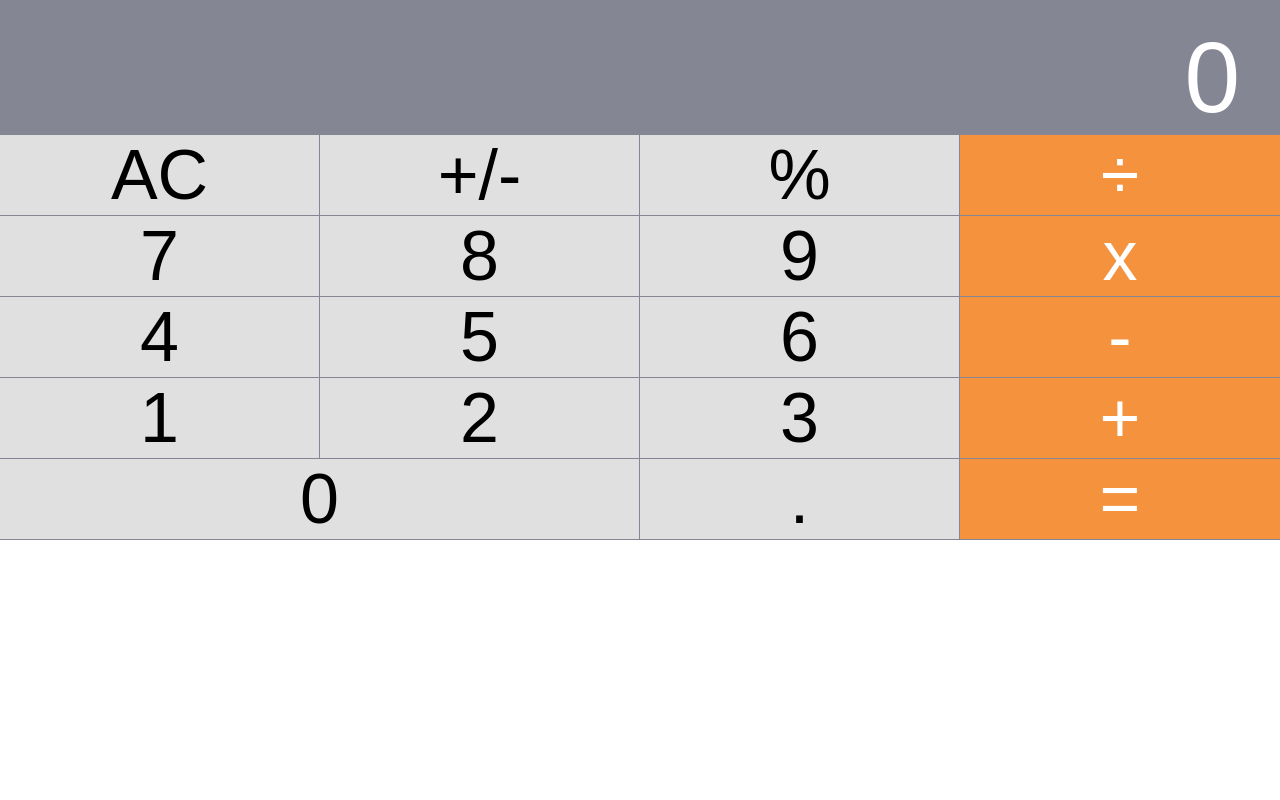
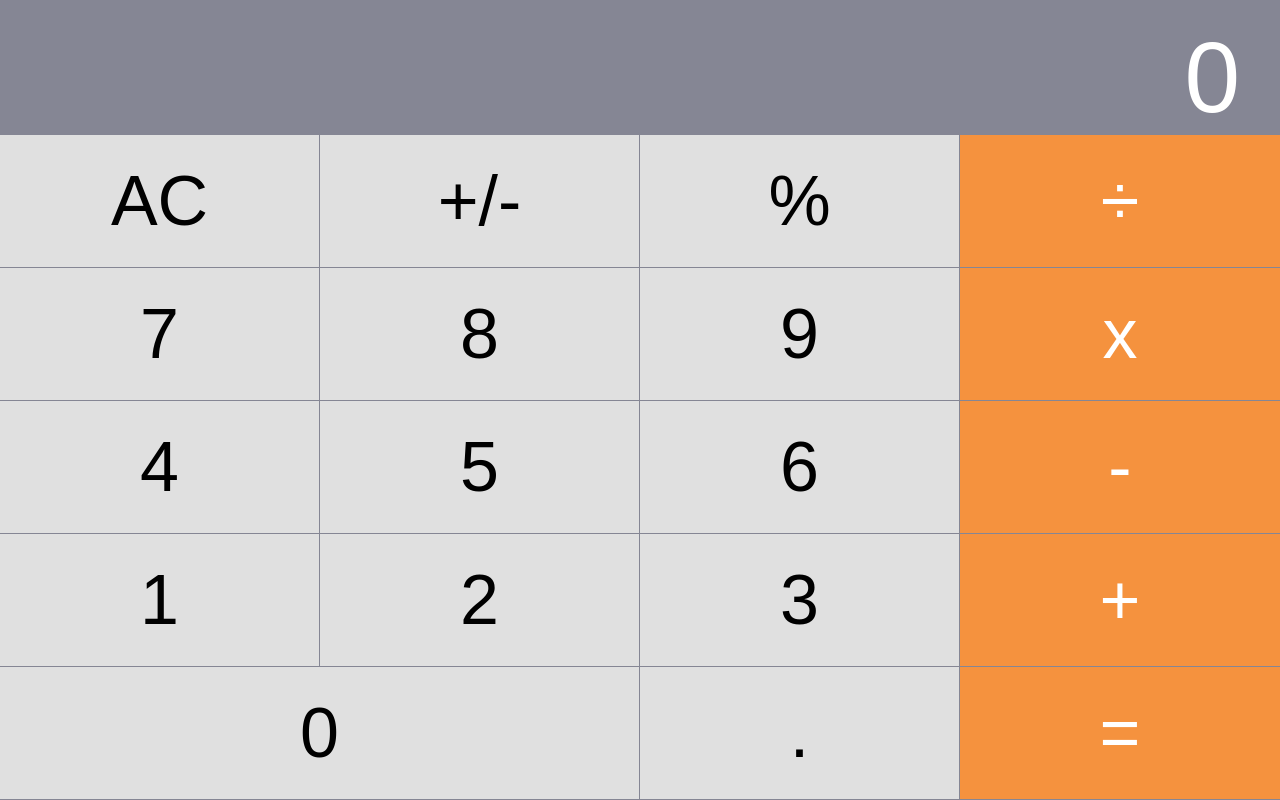
Before and after one commit to jiminkk/calculator, a React (Create React App) app: page / in a window 1280 px wide. Built offline with nearby package versions, Linux system fonts and the light colour scheme.

Commit message:
Added github pages deployment

```diff
--- a/public/index.html
+++ b/public/index.html
@@ -4,37 +4,11 @@
     <meta charset="utf-8">
     <meta name="viewport" content="width=device-width, initial-scale=1, shrink-to-fit=no">
     <meta name="theme-color" content="#000000">
-    <!--
-      manifest.json provides metadata used when your web app is added to the
-      homescreen on Android. See https://developers.google.com/web/fundamentals/engage-and-retain/web-app-manifest/
-    -->
     <link rel="manifest" href="%PUBLIC_URL%/manifest.json">
     <link rel="shortcut icon" href="%PUBLIC_URL%/favicon.ico">
-    <!--
-      Notice the use of %PUBLIC_URL% in the tags above.
-      It will be replaced with the URL of the `public` folder during the build.
-      Only files inside the `public` folder can be referenced from the HTML.
-
-      Unlike "/favicon.ico" or "favicon.ico", "%PUBLIC_URL%/favicon.ico" will
-      work correctly both with client-side routing and a non-root public URL.
-      Learn how to configure a non-root public URL by running `npm run build`.
-    -->
-    <title>React App</title>
+    <title>Calculator.</title>
   </head>
   <body>
-    <noscript>
-      You need to enable JavaScript to run this app.
-    </noscript>
     <div id="root"></div>
-    <!--
-      This HTML file is a template.
-      If you open it directly in the browser, you will see an empty page.
-
-      You can add webfonts, meta tags, or analytics to this file.
-      The build step will place the bundled scripts into the <body> tag.
-
-      To begin the development, run `npm start` or `yarn start`.
-      To create a production bundle, use `npm run build` or `yarn build`.
-    -->
   </body>
 </html>
--- a/src/index.css
+++ b/src/index.css
@@ -1,5 +1,15 @@
+html {
+	height: 100%;
+}
+
 body {
+	background-color: black;
   margin: 0;
   padding: 0;
   font-family: sans-serif;
+  height: 100%;
 }
+
+#root {
+	height: 100%;
+}
```
Also changed, not shown: package.json (+10 -1 lines), public/manifest.json, 1 other file (tests, documents, lock files or other folders).
